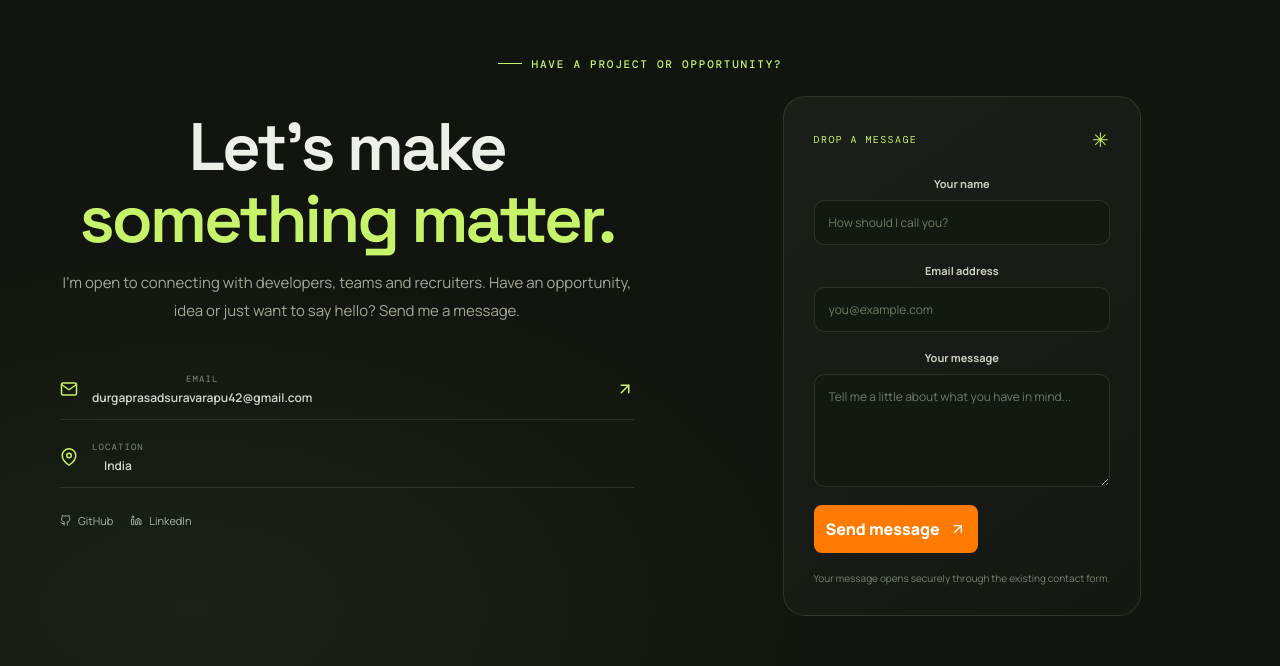
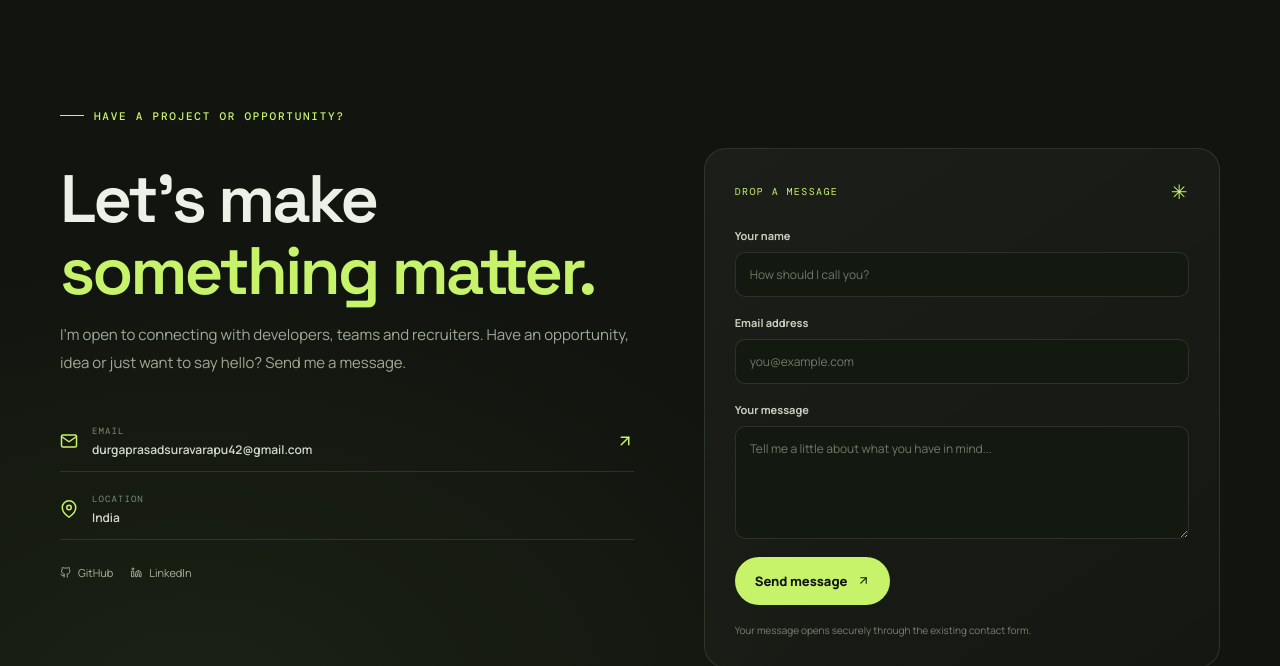
Before and after one commit to durga057/portfolio, a React (Vite) app: page / in a window 1280 px wide. Shown: the part 6372-7038 px from the top of the page. Built offline with nearby package versions, Linux system fonts and the light colour scheme.

Commit message:
Complete responsive portfolio redesign

```diff
--- a/src/styles/ContactForm.css
+++ b/src/styles/ContactForm.css
@@ -1,48 +1 @@
-.contact-section {
-  padding: 60px 20px;
-  background-color: #f3f6f9;
-  text-align: center;
-}
-
-.contact-title {
-  font-size: 32px;
-  color: #1f2937;
-  margin-bottom: 30px;
-  font-weight: bold;
-}
-
-.contact-form {
-  max-width: 500px;
-  margin: 0 auto;
-  display: flex;
-  flex-direction: column;
-  gap: 15px;
-}
-
-.contact-form input,
-.contact-form textarea {
-  padding: 12px;
-  border: 1px solid #ccc;
-  border-radius: 8px;
-  font-size: 16px;
-  font-family: inherit;
-}
-
-.contact-form textarea {
-  resize: vertical;
-}
-
-.contact-form button {
-  background-color: #ff7a00;
-  color: white;
-  border: none;
-  padding: 12px;
-  font-size: 16px;
-  border-radius: 8px;
-  cursor: pointer;
-  transition: background 0.3s;
-}
-
-.contact-form button:hover {
-  background-color: #e56a00;
-}
+/* Contact section is styled alongside its component. Global design tokens live in src/index.css. */
```
